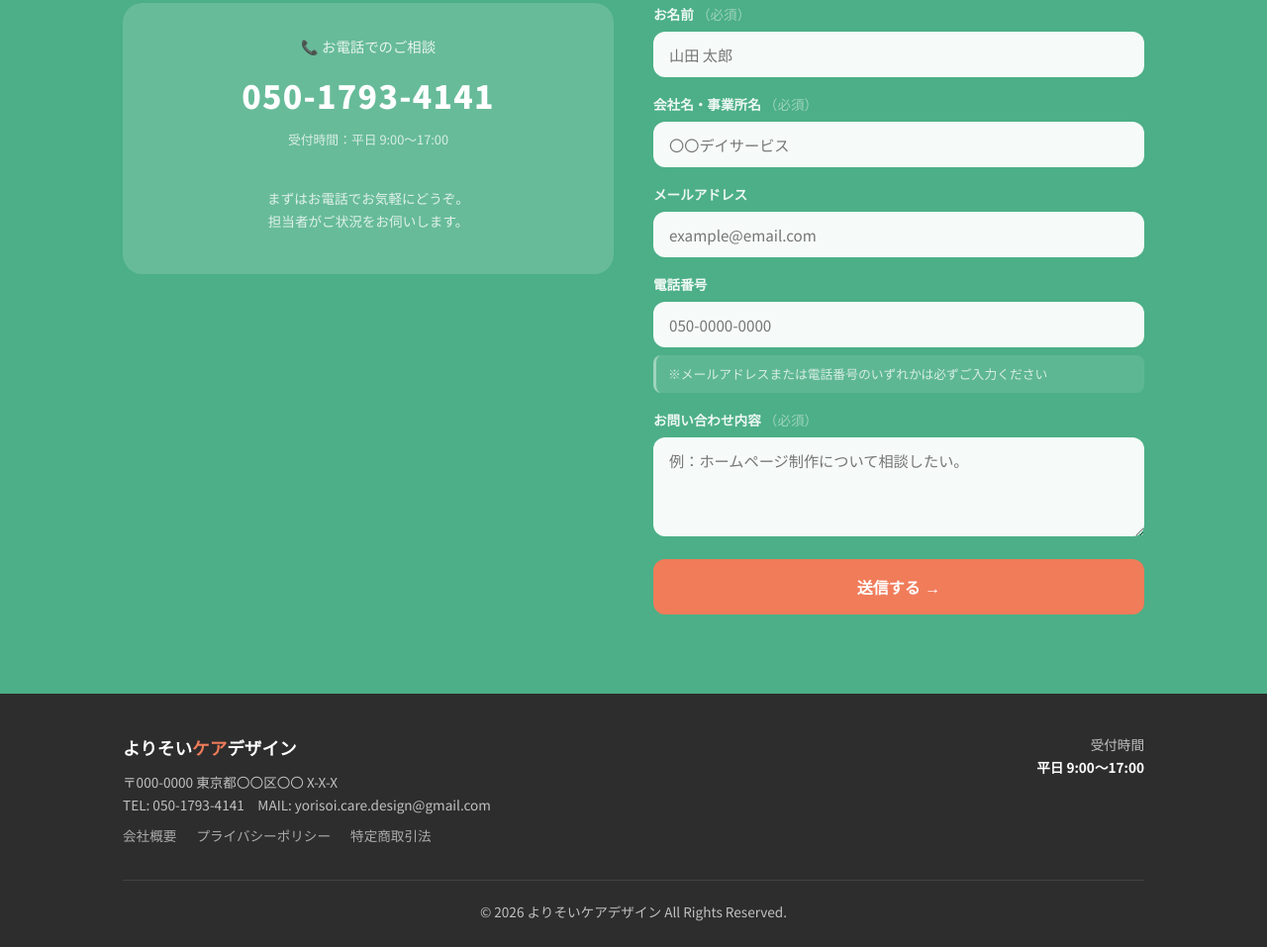
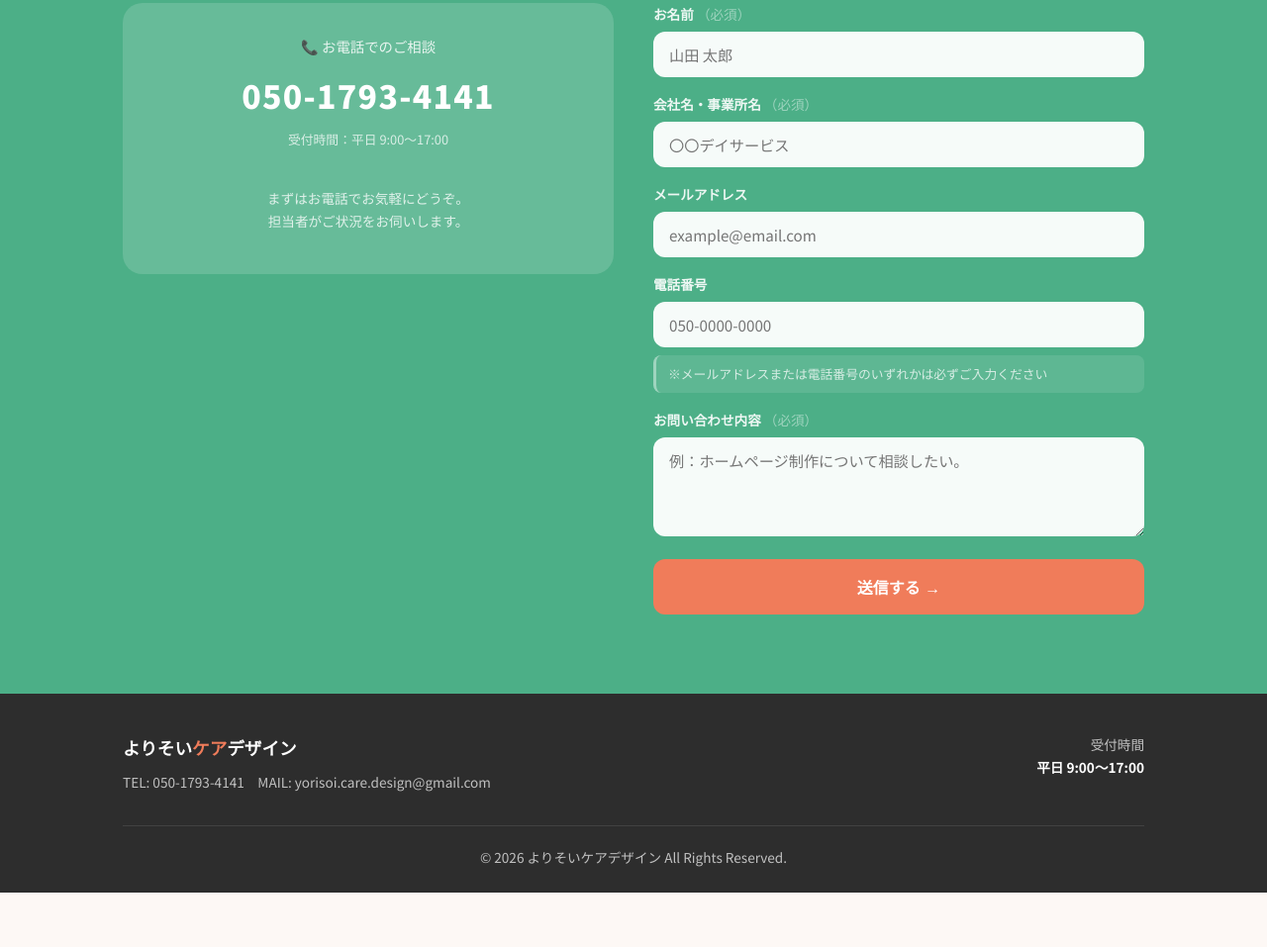
Before and after one commit to skip11ski-cell/yorisoi-hp, a website: page caresite.html in a window 1280 px wide. Shown: the part 7396-8353 px from the top of the page at 99% size. After the commit the page ends 8298 px from the top, so only its background shows below. Drawn offline with Linux system fonts and the light colour scheme.

Commit message:
Remove address and footer links from footer section
Co-Authored-By: Claude Sonnet 4.6 <noreply@anthropic.com>

```diff
--- a/caresite.html
+++ b/caresite.html
@@ -1365,13 +1365,7 @@
       <div class="footer-inner">
         <div>
           <div class="footer-logo">よりそい<span>ケア</span>デザイン</div>
-          <p>〒000-0000 東京都〇〇区〇〇 X-X-X</p>
           <p>TEL: 050-1793-4141　MAIL: yorisoi.care.design@gmail.com</p>
-          <div class="footer-links">
-            <a href="#">会社概要</a>
-            <a href="#">プライバシーポリシー</a>
-            <a href="#">特定商取引法</a>
-          </div>
         </div>
         <div style="text-align:right">
           <p>受付時間</p>
```
